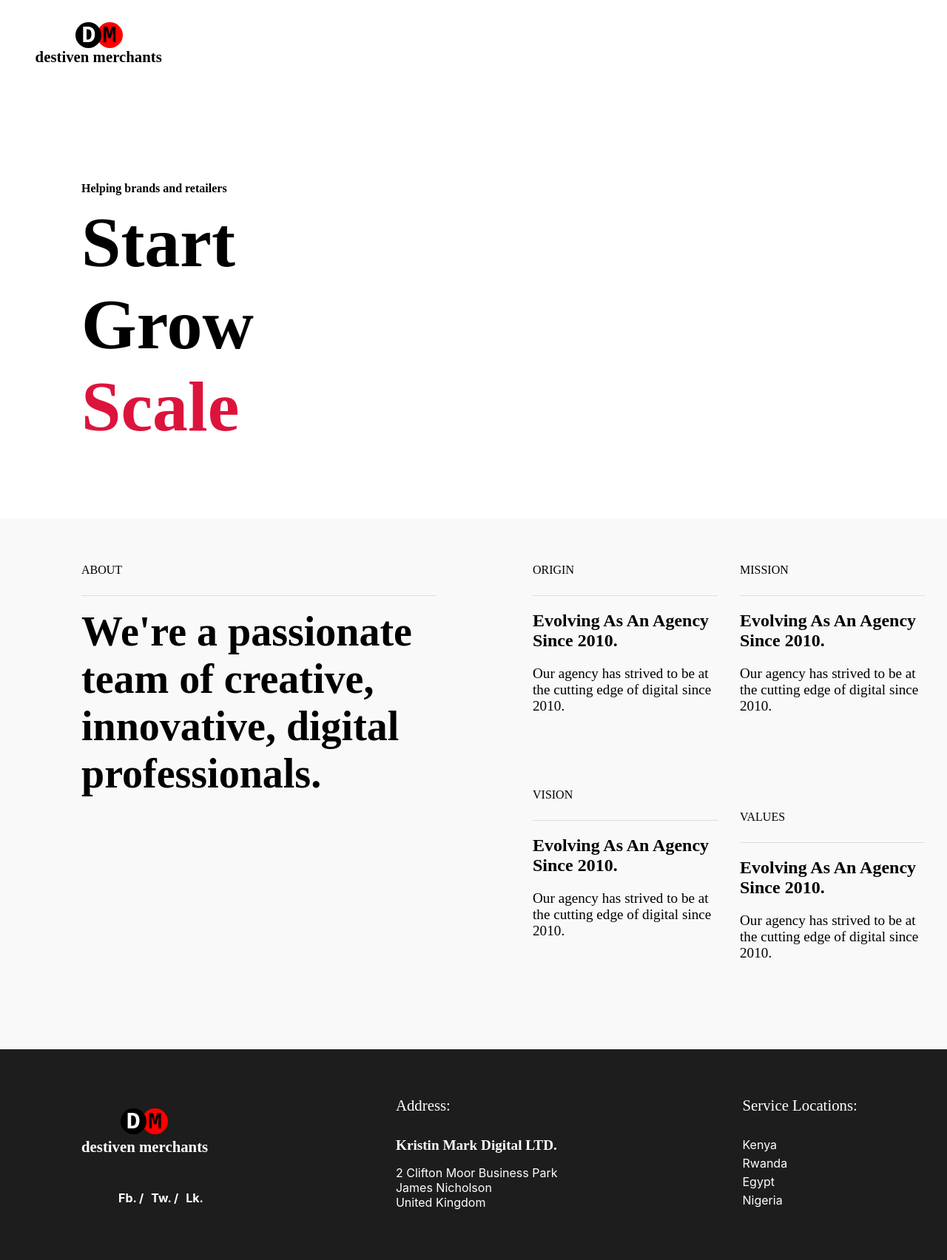
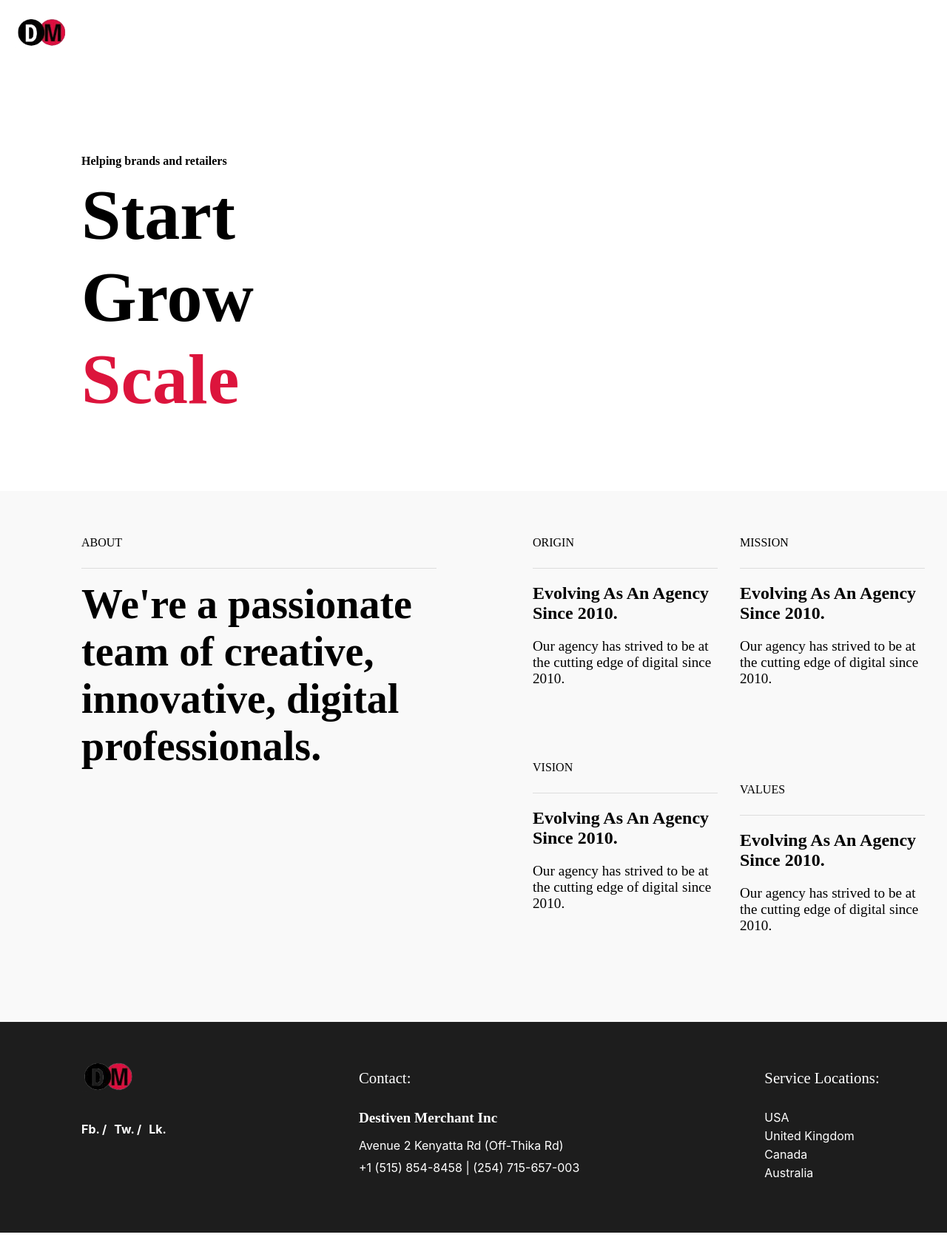
Before and after one commit to MbuguaGeorge/Destiven-Merchants, a React (Create React App) app: page / in a window 1280 px wide. Shown: the whole page at 74% size. After the commit the page ends 1667 px from the top, so only its background shows below. Built offline with nearby package versions, Linux system fonts and the light colour scheme.

Commit message:
adding logo

```diff
--- a/src/App.css
+++ b/src/App.css
@@ -1,48 +1,8 @@
 /* Navigation */
 
-.logo nav{
-  padding-left: 33px;
-  padding-top: 30px;
-  display: flex;
-  flex-direction: column;
-  width: 18%;
-  align-items: center;
-}
-.logo nav .circle{
-  display: flex;
-}
-.logo nav .circle .circle1{
-  font-family: 'Courier New', Courier, monospace;
-  font-size: 2rem;
-  font-weight: 700;
-  background-color: black;
-  color: white;
-  height: 35px;
-  width: 35px;
-  text-align: center;
-  border-radius: 50%;
-  position: absolute;
-  left: 8%;
-}
-.logo nav .circle .circle2{
-  font-family: 'Courier New', Courier, monospace;
-  font-size: 2rem;
-  font-weight: 700;
-  height: 35px;
-  width: 35px;
-  color: black;
-  background-color: red;
-  text-align: center;
-  border-radius: 50%;
-}
-.logo nav h1{
-  margin-top: 0;
-  font-family: 'Times New Roman', Times, serif;
-  font-size: 1.3rem;
-  font-weight: 600;
-  display: flex;
-  flex-direction: column;
-  margin-right: 30px;
+.logo nav img{
+  margin-top: 20px;
+  margin-left: 20px;
 }
 
 /* hero */
@@ -145,25 +105,10 @@
   padding-bottom: 50px;
   display: flex;
 }
-.footer .footer__left .logo nav{
-  width: 18px;
-}
-.footer .footer__left .logo nav .circle{
-  margin-left: 80px;
-}
-.footer .footer__left .logo nav .circle .circle1{
-  position: relative;
-}
-.footer .footer__left .logo h4{
-  margin-top: 5px;
-  font-family: 'Times New Roman', Times, serif;
-  font-size: 1.3rem;
-  font-weight: 600;
-}
 .footer .footer__left ul{
   padding-top: 20px;
   display: flex;
-  padding-left: 50px;
+  padding-left: 0;
 }
 .footer .footer__left ul li{
   list-style: none;
@@ -202,4 +147,5 @@
 }
 .footer .footer__centre ul li{
   list-style: none;
+  padding-bottom: 10px;
 }
--- a/src/components/home.js
+++ b/src/components/home.js
@@ -1,4 +1,5 @@
 import React, {Component} from 'react';
+import logo from '../images/logo5.png';
 
 class Home extends Component{
     render(){
@@ -6,11 +7,7 @@ class Home extends Component{
             <>
                 <div className='logo'>
                     <nav>
-                        <div className='circle'>
-                            <div className='circle1'>D</div>
-                            <div className='circle2'>M</div>
-                        </div>
-                        <h1>destiven merchants</h1>
+                        <img src={logo} alt='logo' width='70'/>
                     </nav>
                 </div>
 
@@ -55,15 +52,7 @@ class Home extends Component{
 
                 <div className='footer'>
                     <div className='footer__left'>
-                        <div className='logo'>
-                            <nav>
-                                <div className='circle'>
-                                    <div className='circle1'>D</div>
-                                    <div className='circle2'>M</div>
-                                </div>
-                            </nav>
-                            <h4>destiven merchants</h4>
-                        </div>
+                        <img src={logo} alt='logo' width='70'/>
                         <ul>
                             <li>Fb. /</li>
                             <li>Tw. /</li>
@@ -71,21 +60,20 @@ class Home extends Component{
                         </ul>
                     </div>
                     <div className='footer__centre'>
-                        <h1>Address:</h1>
-                        <h2>Kristin Mark Digital LTD.</h2>
+                        <h1>Contact:</h1>
+                        <h2>Destiven Merchant Inc</h2>
                         <ul>
-                            <li>2 Clifton Moor Business Park</li>
-                            <li>James Nicholson</li>
-                            <li>United Kingdom</li>
+                            <li>Avenue 2 Kenyatta Rd (Off-Thika Rd)</li>
+                            <li>+1 (515) 854-8458 | (254) 715-657-003</li>
                         </ul>
                     </div>
                     <div className='footer__right'>
                         <h1>Service Locations:</h1>
                         <ul>
-                            <li>Kenya</li>
-                            <li>Rwanda</li>
-                            <li>Egypt</li>
-                            <li>Nigeria</li>
+                            <li>USA</li>
+                            <li>United Kingdom</li>
+                            <li>Canada</li>
+                            <li>Australia</li>
                         </ul>
                     </div>
                 </div>
```
Also changed, not shown: src/images/logo5.png (added).
